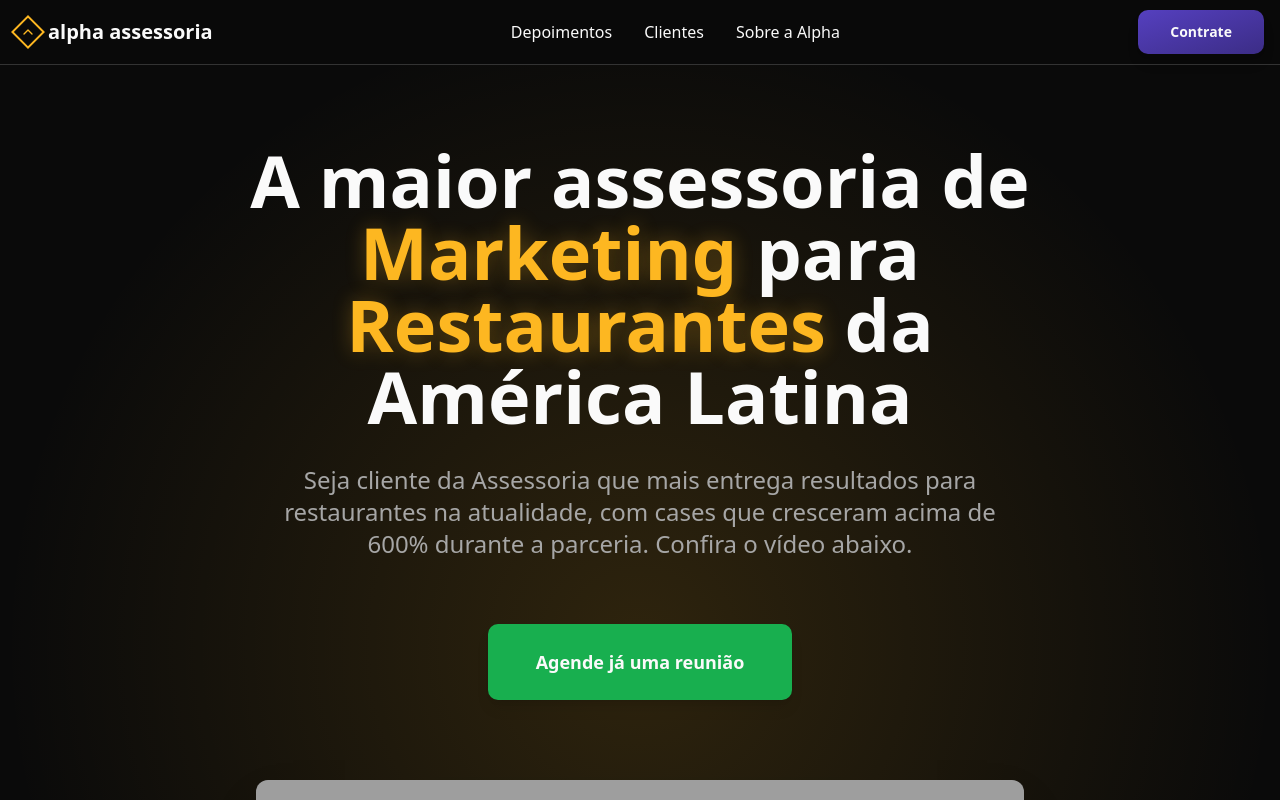
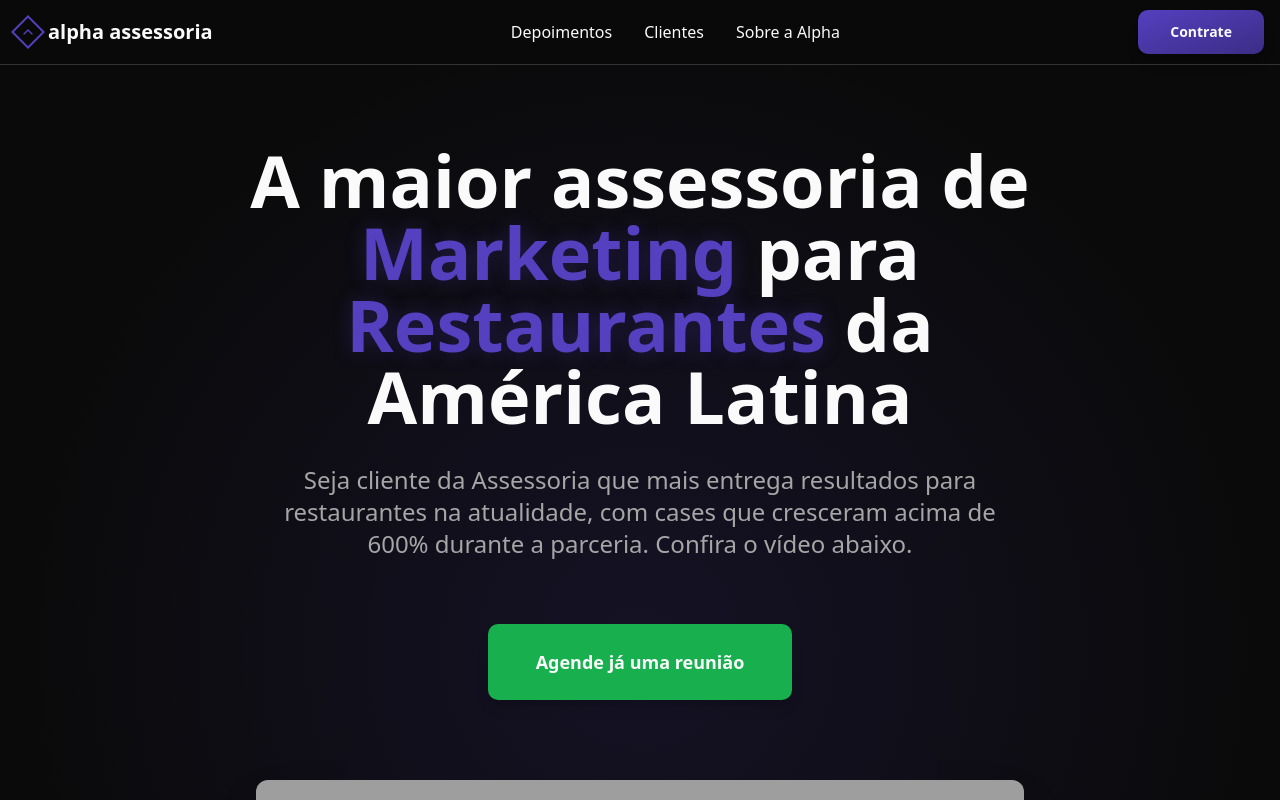
Before and after one commit to rafaelrch/okto-assessoria, a React (Vite) app: page / in a window 1280 px wide. Shown: the top 800 px of the page. Built offline with nearby package versions, Linux system fonts and the light colour scheme; grey boxes are pictures that could not be loaded; the HTML template or start-up script is replaced by a standard one.

Commit message:
Refactor: Atualizar cores dos textos

```diff
--- a/src/components/ui/button.tsx
+++ b/src/components/ui/button.tsx
@@ -9,7 +9,7 @@ const buttonVariants = cva(
   {
     variants: {
       variant: {
-        default: "bg-primary text-primary-foreground hover:bg-primary/90",
+        default: "bg-gradient-to-br from-secondary to-secondary-dark text-secondary-foreground hover:opacity-90 shadow-lg",
         destructive: "bg-destructive text-destructive-foreground hover:bg-destructive/90",
         outline: "border border-input bg-background hover:bg-accent hover:text-accent-foreground",
         secondary: "bg-gradient-to-br from-secondary to-secondary-dark text-secondary-foreground hover:opacity-90 shadow-lg hover:shadow-xl transition-all font-semibold",
--- a/src/index.css
+++ b/src/index.css
@@ -17,8 +17,8 @@ All colors MUST be HSL.
     --popover: 0 0% 10%;
     --popover-foreground: 0 0% 98%;
 
-    --primary: 41 98% 56%;
-    --primary-foreground: 0 0% 10%;
+    --primary: 250 50% 50%;
+    --primary-foreground: 0 0% 98%;
 
     --secondary: 250 50% 50%;
     --secondary-foreground: 0 0% 98%;
@@ -31,19 +31,19 @@ All colors MUST be HSL.
     --muted: 0 0% 15%;
     --muted-foreground: 0 0% 65%;
 
-    --accent: 41 98% 56%;
-    --accent-foreground: 0 0% 10%;
+    --accent: 250 50% 50%;
+    --accent-foreground: 0 0% 98%;
 
     --destructive: 0 84% 60%;
     --destructive-foreground: 0 0% 98%;
 
     --border: 0 0% 20%;
     --input: 0 0% 15%;
-    --ring: 41 98% 56%;
+    --ring: 250 50% 50%;
 
     --radius: 0.75rem;
 
-    --gradient-radial: radial-gradient(circle at center, hsl(41 98% 56% / 0.15) 0%, transparent 70%);
+    --gradient-radial: radial-gradient(circle at center, hsl(250 50% 50% / 0.15) 0%, transparent 70%);
     --gradient-purple: linear-gradient(135deg, hsl(250 50% 50%) 0%, hsl(250 50% 35%) 100%);
   }
 }
@@ -58,7 +58,7 @@ All colors MUST be HSL.
   }
 
   .hero-gradient {
-    background: radial-gradient(circle at center, hsl(41 98% 56% / 0.15) 0%, transparent 70%);
+    background: radial-gradient(circle at center, hsl(250 50% 50% / 0.15) 0%, transparent 70%);
   }
 }
 
```
